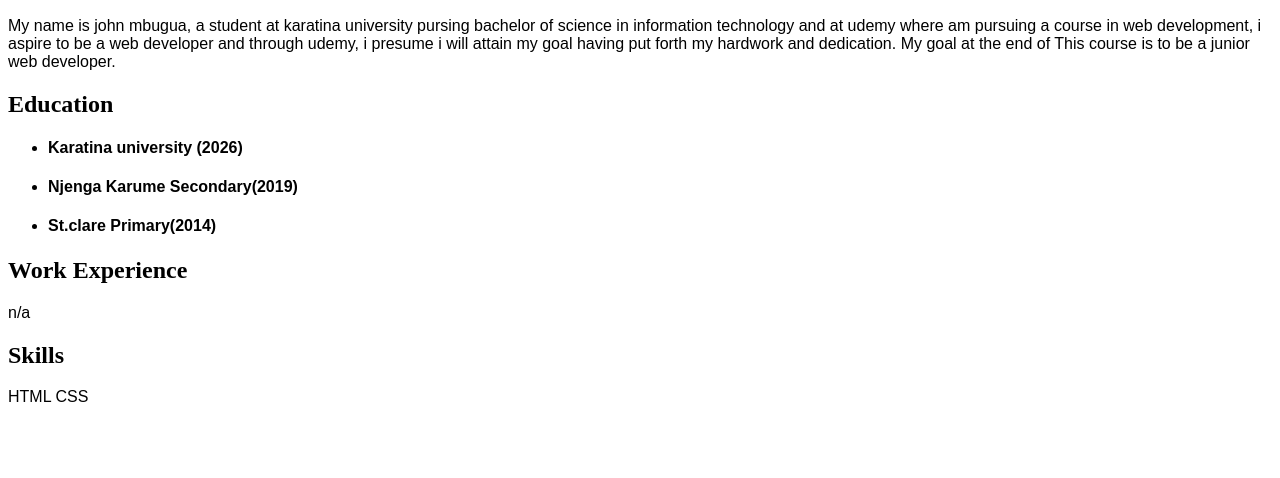
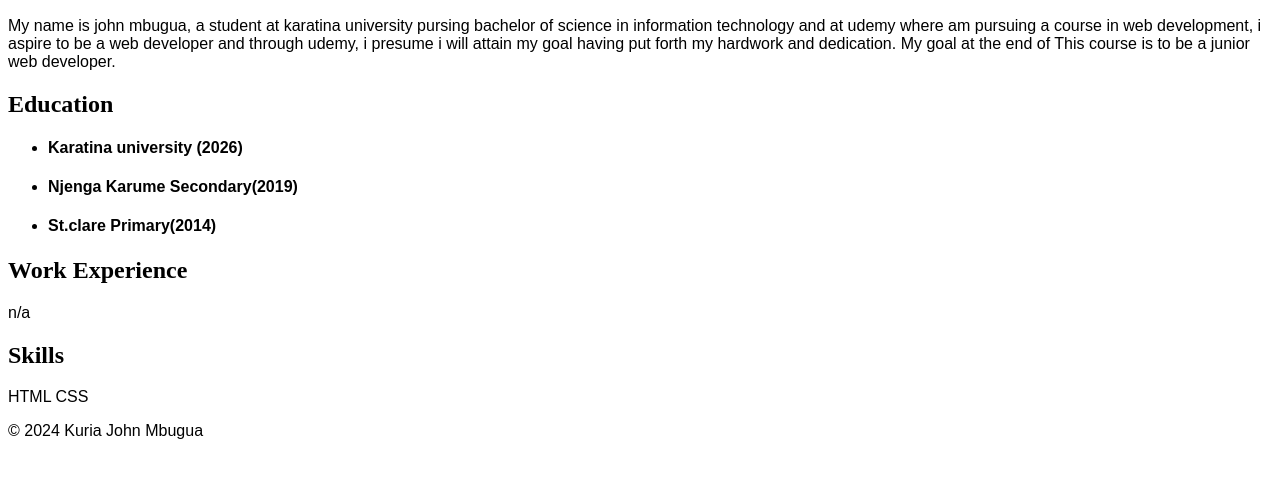
Before and after one commit to johnkur/html-portfolio, a plain HTML site: page public/resume.html in a window 1280 px wide. Shown: the part 110-588 px from the top of the page. Drawn offline with Linux system fonts and the light colour scheme.

Commit message:
Update resume.html

```diff
--- a/public/resume.html
+++ b/public/resume.html
@@ -38,5 +38,8 @@ My goal at the end of This course is to be a junior web developer.
         HTML
         CSS
     </p>
+    <footer>
+    <p>© 2024 Kuria John Mbugua</p>
+  </footer>
 </body>
 </html>
```
